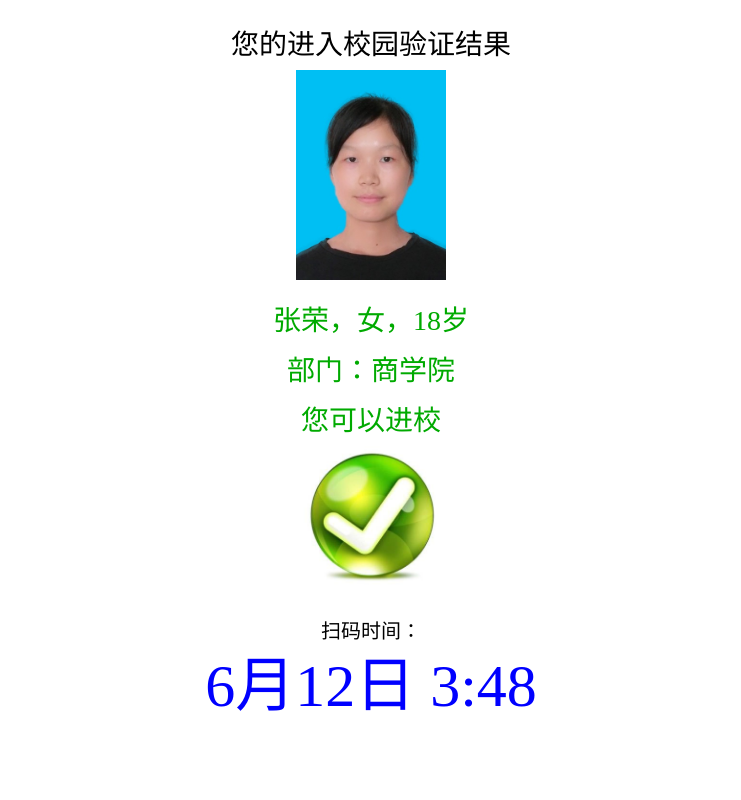
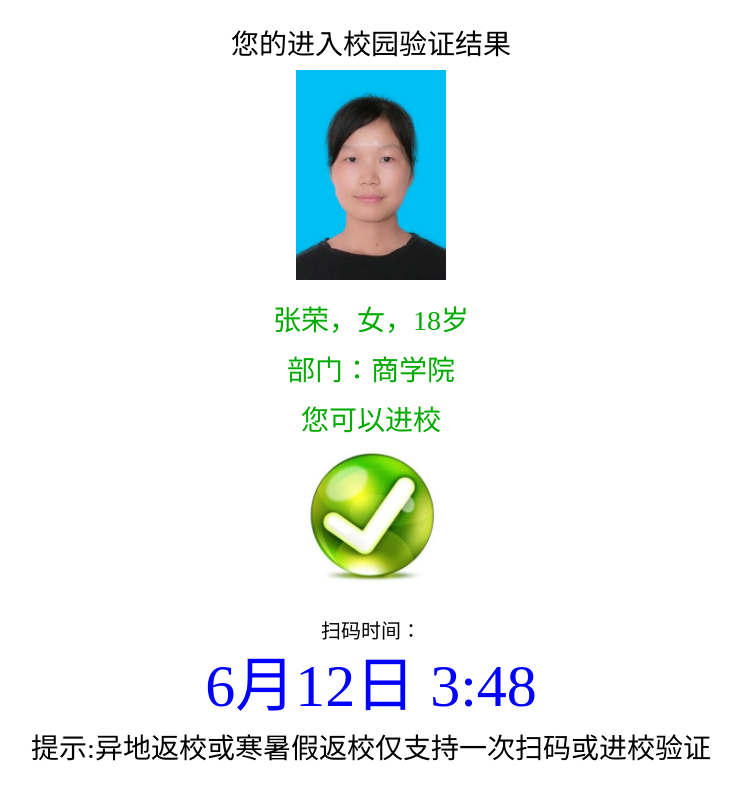
Before and after one commit to Paden79555/freedom.io, a plain HTML site: page zrJX.html in a window 1280 px wide. Shown: the whole page, without its empty margins (269-1010 px from the left). Drawn offline with Linux system fonts and the light colour scheme.

Commit message:
Update zrJX.html

```diff
--- a/zrJX.html
+++ b/zrJX.html
@@ -45,5 +45,7 @@
     document.write(showtime);
  </script></span></div>
 
+<div style="color:black">提示:<span>异地返校或寒暑假返校仅支持一次扫码或进校验证</span></div>
+
 
 </body></html>
```
